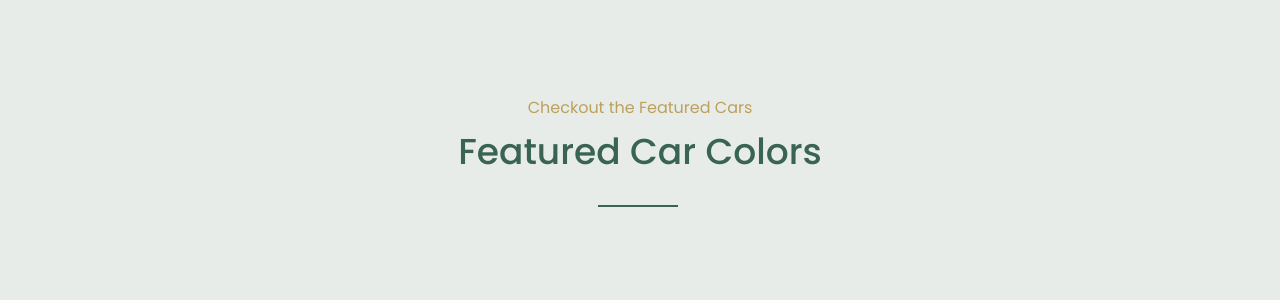
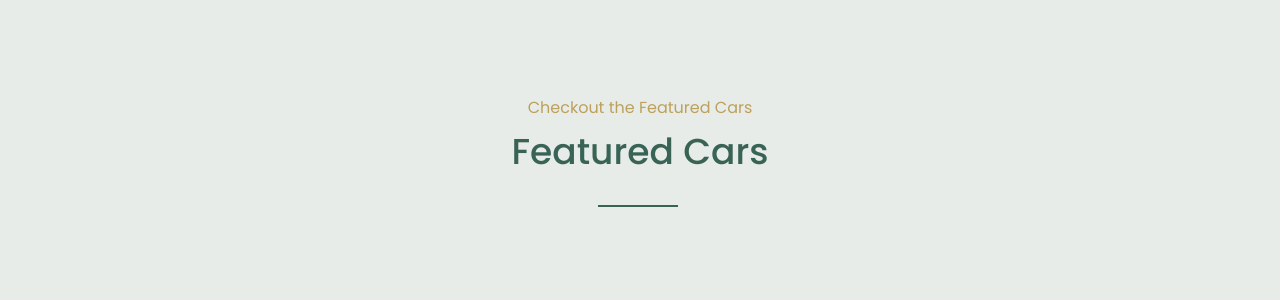
Before and after one commit to lidiyakelay/evm, a plain HTML site: page index.html in a window 1280 px wide. Shown: the part 1680-1980 px from the top of the page. Drawn offline with nearby package versions, Linux system fonts and the light colour scheme.

Commit message:
changes made on evm

```diff
--- a/index.html
+++ b/index.html
@@ -290,7 +290,7 @@
 			<div class="container">
 				<div class="section-header">
 					<p>checkout <span>the</span> featured cars</p>
-					<h2>featured car colors</h2>
+					<h2>featured cars</h2>
 				</div><!--/.section-header-->
 				<div class="featured-cars-content">
 
```
